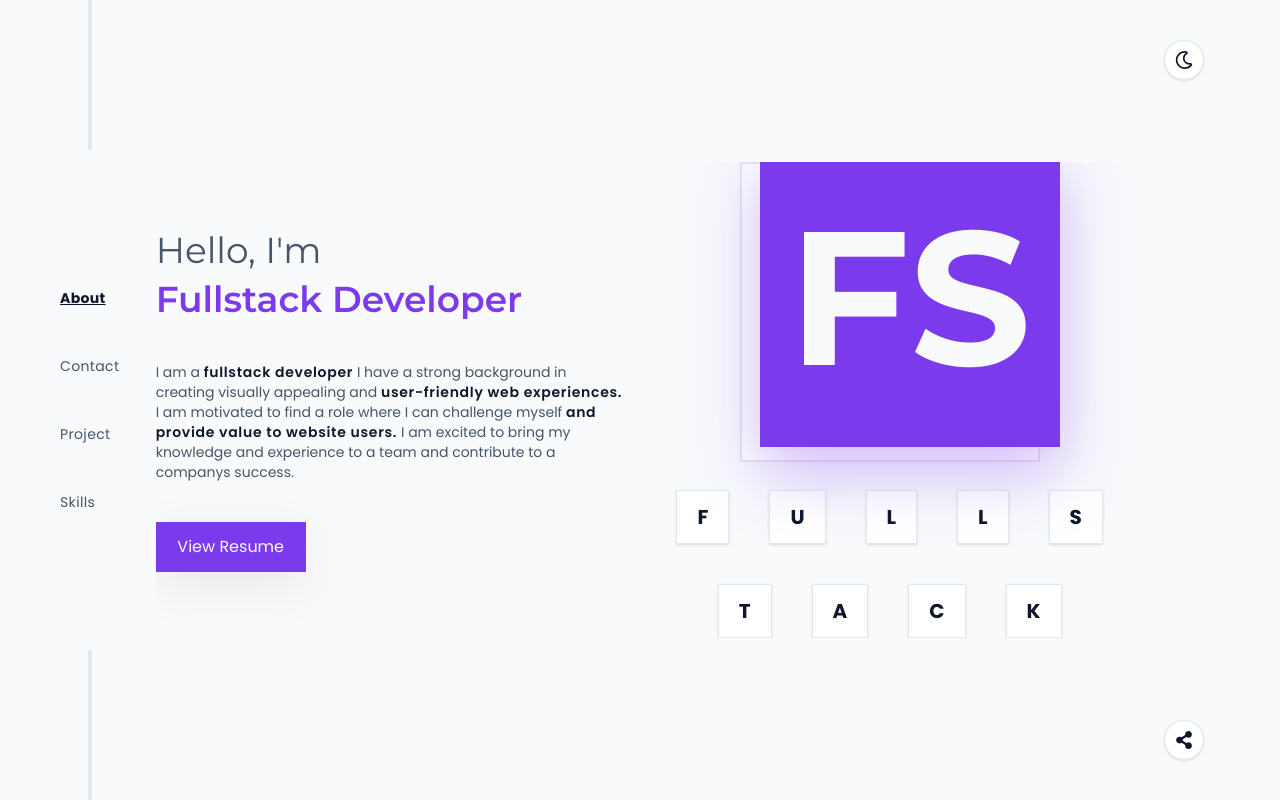
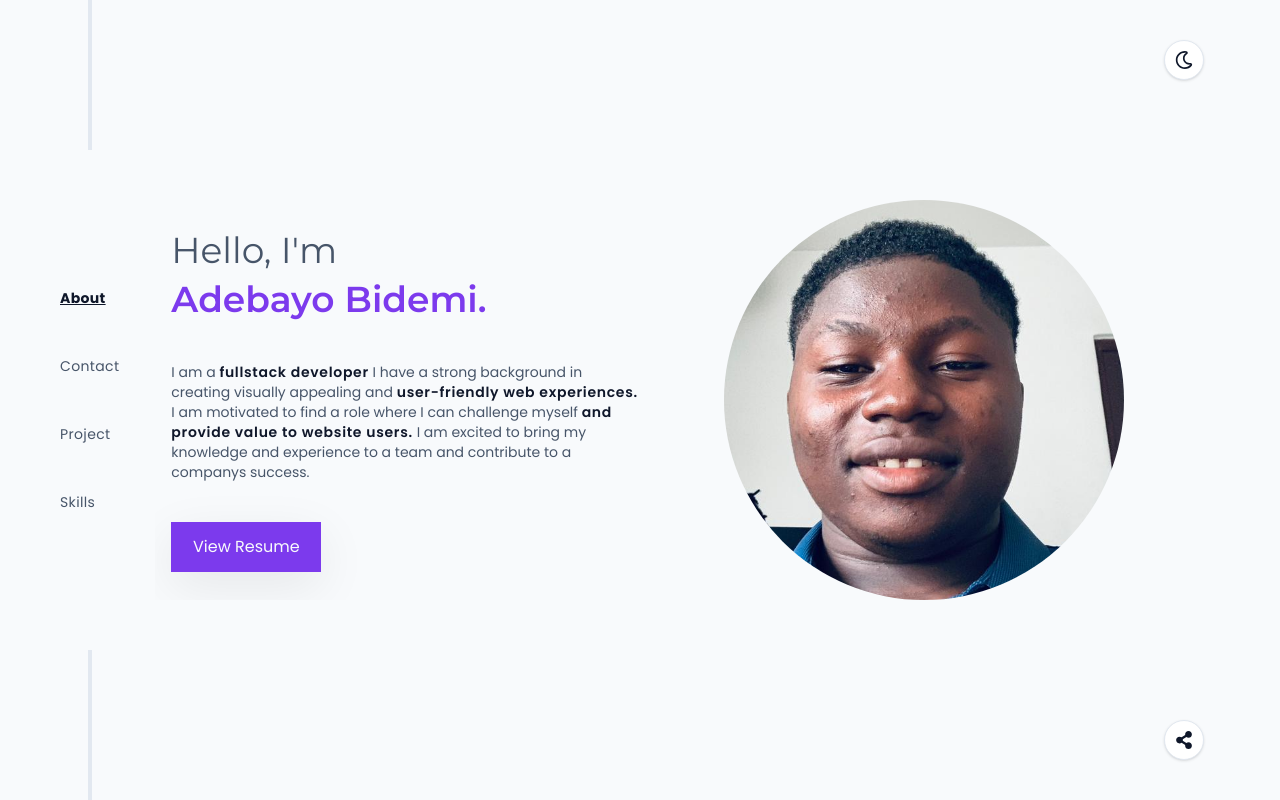
Before and after one commit to bidex001/portfolio, a Next.js app: page / in a window 1280 px wide. Built offline with nearby package versions, Linux system fonts and the light colour scheme; a web font is replaced by a local one.

Commit message:
change image

```diff
--- a/src/app/component/main.jsx
+++ b/src/app/component/main.jsx
@@ -67,6 +67,22 @@ const Main = ({about, contact, project, skills}) => {
     level: "Expert",
     description: "Core scripting for dynamic web applications.",
     image: "https://cdn.jsdelivr.net/gh/devicons/devicon/icons/javascript/javascript-original.svg",
+  },
+  {
+    id: 4,
+    name: "Tailwind CSS",
+    category: "Frontend",
+    level: "Expert",
+    description: "Utility-first CSS framework for rapid UI development.",
+    image: "https://cdn.jsdelivr.net/gh/devicons/devicon/icons/tailwindcss/tailwindcss-original.svg",
+  },
+  {
+    id: 11,
+    name: "python",
+    category: "Backend",
+    level: "Intermediate",
+    description: "High-level, general-purpose programming language.",
+    image: "https://cdn.jsdelivr.net/gh/devicons/devicon/icons/python/python-original.svg",
   },
   {
     id: 5,
@@ -216,20 +232,20 @@ const projectArray = [
   return (
     <div className=" flex max-lg:px-6 max-lg:py-2  flex-1 overflow-hidden max-xl:w-full  justify-center items-center text-[var(--text)]">
       {about && (
-        <div className=" w-[1000px] max-sm:w-full flex max-lg:flex-col-reverse items-center justify-between max-lg:gap-10">
+        <div className=" w-[1000px] max-sm:w-full flex max-lg:flex-col-reverse items-center justify-between max-lg:gap-10 max-sm:gap-5">
           <div className=" w-[500px] max-lg:w-full max-lg:justify-center max-lg:items-center flex flex-col gap-10 max-lg:gap-5 p-4">
             <h1 className=" text-4xl max-sm:text-2xl  font-heading font-semibold flex flex-col gap-1 max-sm:items-start leading-tight">
               <span className=" text-[var(--muted)]  font-heading font-normal dance cursor-pointer">
                 Hello, {`I'm`}
               </span>
-              <span className=" text-[var(--accent)] dance cursor-pointer">
-                {primaryTitle}
+              <span className=" text-[var(--accent)] capitalize dance cursor-pointer">
+                adebayo bidemi.
               </span>
             </h1>
             <p className=" text-sm font-body max-lg:w-[600px] max-sm:w-full max-sm:text-xs max-lg:text-center text-[var(--muted)]">
               I am a{" "}
               <span className=" text-[var(--text)] font-semibold tracking-wider">
-                {highlightedRole}
+                fullstack developer
               </span>{" "}
               I have a strong background in creating visually appealing and{" "}
               <span className=" text-[var(--text)] font-semibold tracking-wider">
@@ -256,26 +272,8 @@ const projectArray = [
            </a>
           </div>
 
-          <div className="  w-[500px] max-lg:w-full  flex flex-col gap-7 items-center justify-center">
-            <div className="relative w-full flex justify-center items-center">
-              <div className=" w-[300px] h-[300px] border-2 border-[var(--border)] bg-[var(--surface)]"></div>
-          <div className=" w-[300px] h-[300px] absolute p-5 top-[-15px] right-20 max-lg:right-53 max-md:right-45 max-sm:right-8 flex justify-center items-center bg-[var(--accent)] *:text-[var(--accent-contrast)] shadow-[0_24px_60px_rgba(124,58,237,0.35)]">
-                <h1 className=" text-[190px] font-extrabold">{badgeLabel}</h1>
-              </div>
-            </div>
-            <div className="flex gap-10 max-sm:gap-5  w-[500px] max-lg:w-full  flex-wrap justify-center items-center">
-              {letterSet &&
-                letterSet.map((item, index) => {
-                  return (
-                    <div
-                      key={index}
-                      className=" flex px-5 py-3 max-sm:px-3 max-sm:py-2 justify-center items-center bg-[var(--surface)] border border-[var(--border)] text-[var(--text)] shadow-sm"
-                    >
-                      <p className=" text-xl max-md:text-sm font-bold uppercase">{item}</p>
-                    </div>
-                  );
-                })}
-            </div>
+          <div className=" w-[400px] max-lg:w-[400px] max-lg:h-[400px] max-sm:w-[350px] max-sm:h-[350px] h-[400px] overflow-hidden rounded-full">
+            <Image src={"/bidex.jpg"} alt="images" width={400} height={400}  className=" w-full h-full object-cover"/>
           </div>
         </div>
       )}
@@ -305,7 +303,7 @@ const projectArray = [
            </a>
           </div>
 
-          <div className=" w-[350px] h-[500px] max-lg:w-[500px] max-sm:w-[350px] *:shrink-0  flex flex-wrap gap-5 justify-center items-center">
+          <div className=" w-[350px] h-[500px] max-lg:w-[500px] max-sm:w-[350px] max-sm:h-fit *:shrink-0  flex flex-wrap gap-5 justify-center items-center">
             {
               techStack.map((item, index) => {
                 return(
```
Also changed, not shown: public/bidex.jpg (added).
